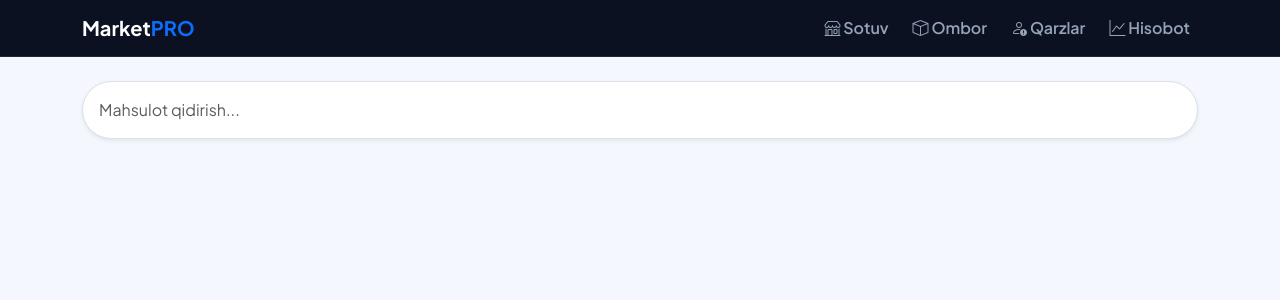
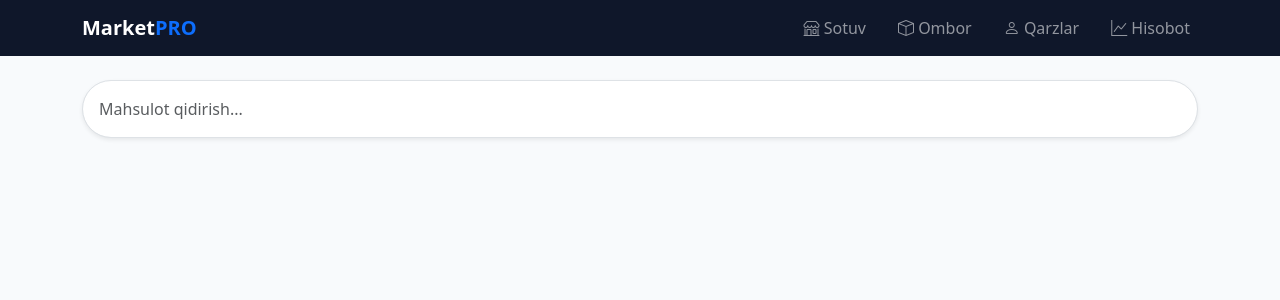
Before and after one commit to urmonaliyevv/market-sayt, a Flask app: page / in a window 1280 px wide. Shown: the top 300 px of the page. Run offline with Flask 3, Linux system fonts and the light colour scheme; some libraries are stand-ins or nearby versions.

Commit message:
Update base.html

```diff
--- a/templates/base.html
+++ b/templates/base.html
@@ -6,48 +6,35 @@
     <title>MarketPRO</title>
     <link href="https://cdn.jsdelivr.net/npm/bootstrap@5.3.0/dist/css/bootstrap.min.css" rel="stylesheet">
     <link rel="stylesheet" href="https://cdn.jsdelivr.net/npm/bootstrap-icons@1.11.1/font/bootstrap-icons.css">
-    <link href="https://fonts.googleapis.com/css2?family=Plus+Jakarta+Sans:wght@400;600;700&display=swap" rel="stylesheet">
     <style>
-        body { background: #f4f7fe; font-family: 'Plus Jakarta Sans', sans-serif; }
-        .navbar { background: #0b1120 !important; border-bottom: 1px solid #1e293b; }
+        :root { --prm: #6366f1; }
+        body { background: #f8fafc; font-family: system-ui, -apple-system, sans-serif; }
+        .navbar { background: #0f172a !important; }
         .premium-card {
-            background: white; border-radius: 20px; border: 1px solid #e2e8f0;
-            transition: all 0.3s ease; cursor: pointer;
+            background: white; border-radius: 16px; border: 1px solid #e2e8f0;
+            transition: 0.3s; cursor: pointer; position: relative;
         }
-        /* HOVER EFFEKT */
         .premium-card:hover {
-            transform: translateY(-5px);
-            box-shadow: 0 10px 25px rgba(0,0,0,0.05);
-            border-color: #6366f1;
+            transform: translateY(-5px); border-color: var(--prm);
+            box-shadow: 0 10px 20px rgba(0,0,0,0.05);
         }
-        .btn-premium {
-            background: #6366f1; color: white; border: none;
-            border-radius: 12px; font-weight: 600; padding: 10px 20px;
-        }
+        .btn-premium { background: var(--prm); color: white; border-radius: 10px; border: none; padding: 10px 20px; font-weight: 600; }
         .btn-premium:hover { background: #4f46e5; color: white; }
-        .nav-link { color: #94a3b8 !important; font-weight: 600; }
-        .nav-link.active { color: white !important; }
     </style>
 </head>
 <body>
-    <nav class="navbar navbar-expand-lg navbar-dark sticky-top mb-4">
+    <nav class="navbar navbar-expand-lg navbar-dark mb-4 sticky-top">
         <div class="container">
             <a class="navbar-brand fw-bold" href="/">Market<span class="text-primary">PRO</span></a>
-            <button class="navbar-toggler" type="button" data-bs-toggle="collapse" data-bs-target="#navbarNav">
-                <span class="navbar-toggler-icon"></span>
-            </button>
-            <div class="collapse navbar-collapse" id="navbarNav">
-                <ul class="navbar-nav ms-auto gap-2">
-                    <li class="nav-item"><a class="nav-link" href="/"><i class="bi bi-shop"></i> Sotuv</a></li>
-                    <li class="nav-item"><a class="nav-link" href="/ombor"><i class="bi bi-box"></i> Ombor</a></li>
-                    <li class="nav-item"><a class="nav-link" href="/qarzlar"><i class="bi bi-person-exclamation"></i> Qarzlar</a></li>
-                    <li class="nav-item"><a class="nav-link" href="/hisobot"><i class="bi bi-graph-up"></i> Hisobot</a></li>
-                </ul>
+            <div class="navbar-nav ms-auto gap-3">
+                <a class="nav-link" href="/"><i class="bi bi-shop"></i> Sotuv</a>
+                <a class="nav-link" href="/ombor"><i class="bi bi-box"></i> Ombor</a>
+                <a class="nav-link" href="/qarzlar"><i class="bi bi-person"></i> Qarzlar</a>
+                <a class="nav-link" href="/hisobot"><i class="bi bi-graph-up"></i> Hisobot</a>
             </div>
         </div>
     </nav>
-    <div class="container pb-5">{% block content %}{% endblock %}</div>
-
+    <div class="container">{% block content %}{% endblock %}</div>
     <script src="https://cdn.jsdelivr.net/npm/bootstrap@5.3.0/dist/js/bootstrap.bundle.min.js"></script>
     <script src="https://cdn.jsdelivr.net/npm/sweetalert2@11"></script>
 </body>
```
